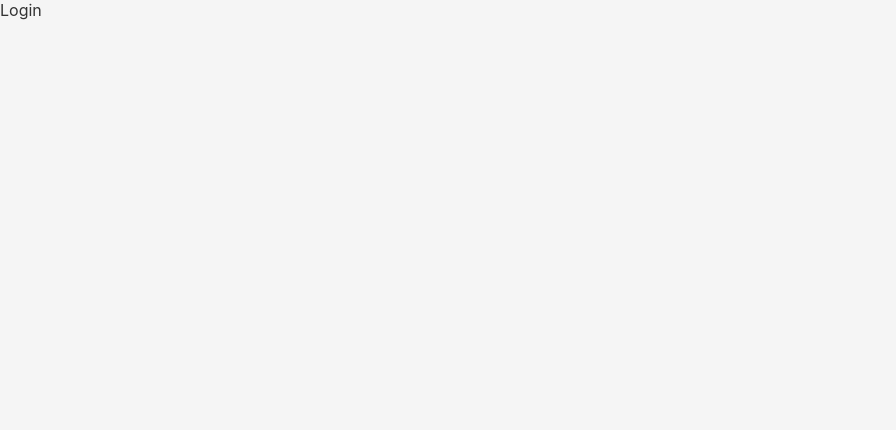
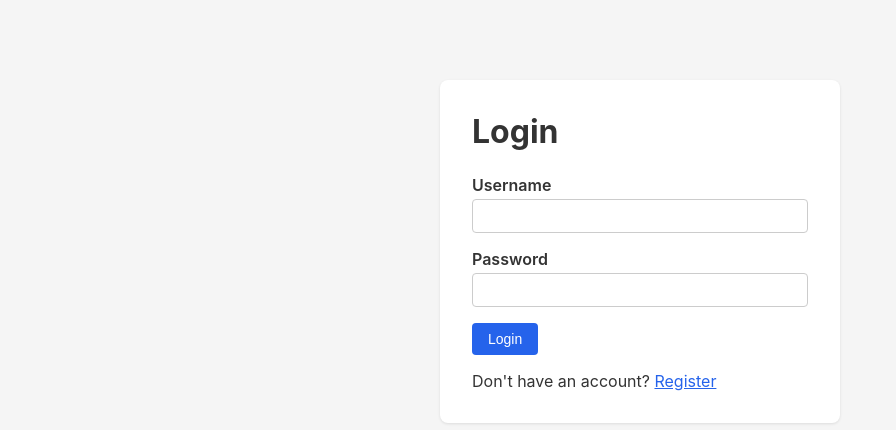
Before and after one commit to assettrackerhq/asset-tracker, a React app in the folder frontend/: page /login in a window 1280 px wide. Shown: the top 430 px of the page, without its empty margins (0-896 px from the left). Built offline with nearby package versions, Linux system fonts and the light colour scheme; the HTML template or start-up script is replaced by a standard one.

Commit message:
feat: add login and register pages

```diff
--- a/frontend/src/pages/Login.jsx
+++ b/frontend/src/pages/Login.jsx
@@ -1 +1,43 @@
-export default function Login() { return <div>Login</div>; }
+import { useState } from 'react';
+import { useNavigate, Link } from 'react-router-dom';
+import { login } from '../api';
+
+export default function Login() {
+  const [username, setUsername] = useState('');
+  const [password, setPassword] = useState('');
+  const [error, setError] = useState('');
+  const navigate = useNavigate();
+
+  async function handleSubmit(e) {
+    e.preventDefault();
+    setError('');
+    try {
+      const data = await login(username, password);
+      localStorage.setItem('token', data.token);
+      navigate('/assets');
+    } catch (err) {
+      setError(err.message);
+    }
+  }
+
+  return (
+    <div className="auth-form">
+      <h1>Login</h1>
+      {error && <p className="error">{error}</p>}
+      <form onSubmit={handleSubmit}>
+        <div className="form-group">
+          <label>Username</label>
+          <input value={username} onChange={(e) => setUsername(e.target.value)} required />
+        </div>
+        <div className="form-group">
+          <label>Password</label>
+          <input type="password" value={password} onChange={(e) => setPassword(e.target.value)} required />
+        </div>
+        <button type="submit" className="primary">Login</button>
+      </form>
+      <p style={{ marginTop: '16px' }}>
+        Don't have an account? <Link to="/register">Register</Link>
+      </p>
+    </div>
+  );
+}
--- a/frontend/src/pages/Register.jsx
+++ b/frontend/src/pages/Register.jsx
@@ -1 +1,43 @@
-export default function Register() { return <div>Register</div>; }
+import { useState } from 'react';
+import { useNavigate, Link } from 'react-router-dom';
+import { register } from '../api';
+
+export default function Register() {
+  const [username, setUsername] = useState('');
+  const [password, setPassword] = useState('');
+  const [error, setError] = useState('');
+  const navigate = useNavigate();
+
+  async function handleSubmit(e) {
+    e.preventDefault();
+    setError('');
+    try {
+      const data = await register(username, password);
+      localStorage.setItem('token', data.token);
+      navigate('/assets');
+    } catch (err) {
+      setError(err.message);
+    }
+  }
+
+  return (
+    <div className="auth-form">
+      <h1>Register</h1>
+      {error && <p className="error">{error}</p>}
+      <form onSubmit={handleSubmit}>
+        <div className="form-group">
+          <label>Username</label>
+          <input value={username} onChange={(e) => setUsername(e.target.value)} required />
+        </div>
+        <div className="form-group">
+          <label>Password</label>
+          <input type="password" value={password} onChange={(e) => setPassword(e.target.value)} required minLength={8} />
+        </div>
+        <button type="submit" className="primary">Register</button>
+      </form>
+      <p style={{ marginTop: '16px' }}>
+        Already have an account? <Link to="/login">Login</Link>
+      </p>
+    </div>
+  );
+}
```
